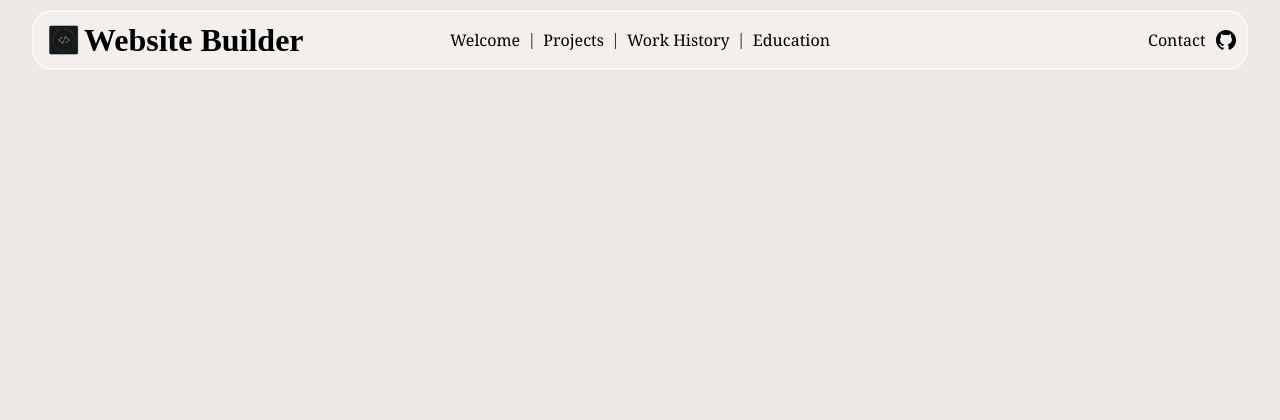
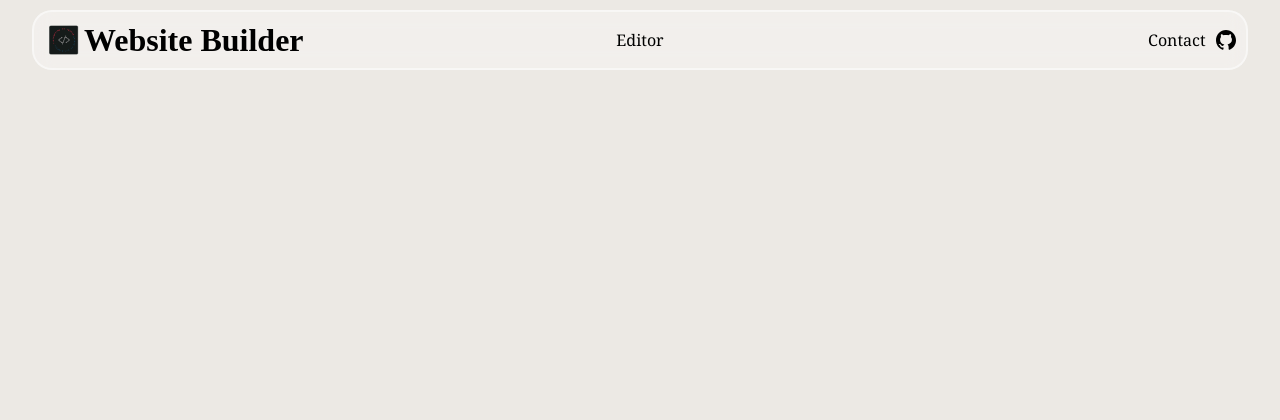
Before and after one commit to packardjc2024/website_builder, a Django app: page / in a window 1280 px wide. Shown: the top 420 px of the page. Run offline with Django 5.2, Linux system fonts and the light colour scheme; some libraries are stand-ins or nearby versions.

Commit message:
fixed page_links

```diff
--- a/web/config/config.json
+++ b/web/config/config.json
@@ -12,10 +12,7 @@
         "navbar_color": null
     },
     "page_links": [
-        "Welcome",
-        "Projects",
-        "Work History",
-        "Education"
+        "Editor"
     ],
     "navbar": {
         "use_navbar": true,
--- a/web/home_page/static/home_page/home_page.js
+++ b/web/home_page/static/home_page/home_page.js
@@ -1,13 +1,13 @@
-$(document).ready(() => {
-    $('.section-link').on('click', function(event){
-        event.preventDefault();
-        let sectionId = $(this).attr('href');
-        switchSection(sectionId);
-    });
-});
+// $(document).ready(() => {
+//     $('.section-link').on('click', function(event){
+//         event.preventDefault();
+//         let sectionId = $(this).attr('href');
+//         switchSection(sectionId);
+//     });
+// });
 
 
-function switchSection(newSection){
-    $('.section-container').css('display', 'none');
-    $(newSection).css('display', 'flex');
-}
+// function switchSection(newSection){
+//     $('.section-container').css('display', 'none');
+//     $(newSection).css('display', 'flex');
+// }
--- a/web/project/global_context.py
+++ b/web/project/global_context.py
@@ -31,8 +31,9 @@ def add_global_context(request):
     for page in config_data['page_links']:
         page_links.append({
             'display_name': page.title().replace('_', ' '),
-            'html_name': page.lower().replace(' ', '-'),
+            'href': f"{page.lower().replace(' ', '-')}:index",
         })
+    print(page_links)
 
     # Return the global context dictionary
     return {
--- a/web/templates/navbar.html
+++ b/web/templates/navbar.html
@@ -12,7 +12,7 @@
         </div>
         <div id="navbar-center" class="centered-flexbox">
             {% for page in page_links %}
-                <a href="#{{ page.html_name }}-section" class="section-link">{{ page.display_name }}</a>
+                <a href="{% url page.href %}" class="section-link">{{ page.display_name }}</a>
                     {% if not forloop.last %}
                         <span>|</span>
                     {% endif %}
@@ -61,7 +61,7 @@
                     </a>
                 {% endif %}
                     {% for page in page_links %}
-                        <a href="#{{ page.html_name }}-section" class="section-link">{{ page.display_name }}</a>
+                        <a href="{% url page.href %}" class="section-link">{{ page.display_name }}</a>
                     {% endfor %}
                     <a href="#contact-section" class="section-link">Contact</a>
                     <a href="https://github.com/packardjc2024" class="section-link">GitHub</a>
```
